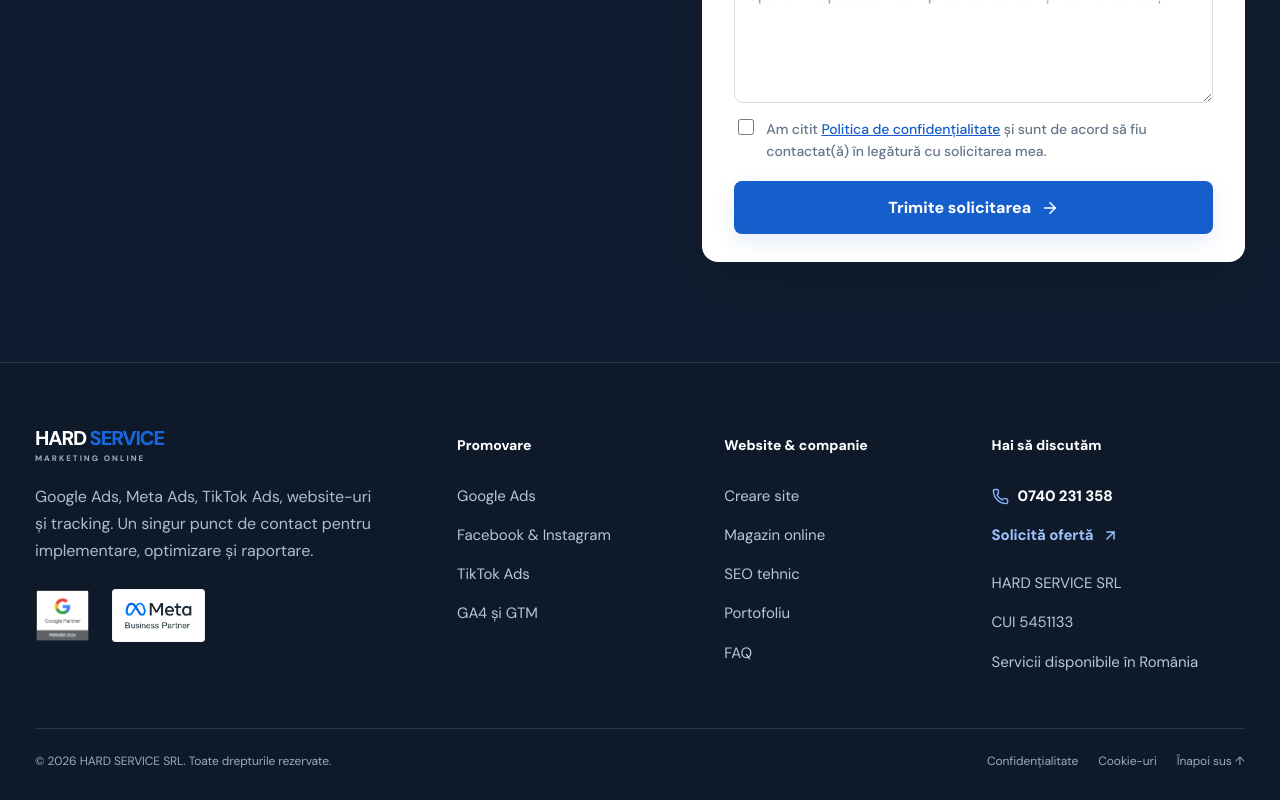
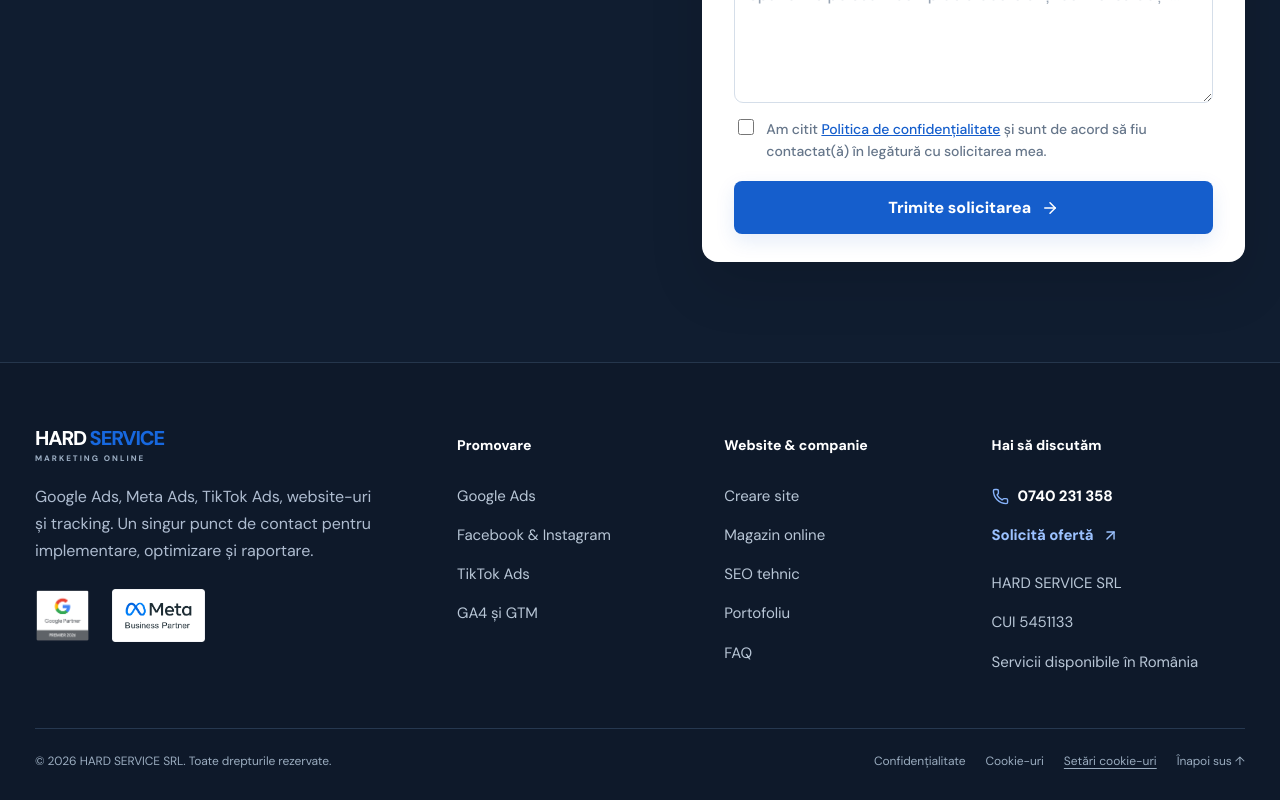
Before and after one commit to creativeservice06-create/hsmarketing.ro-v1, a Next.js app in the folder HardService_Final_Texte_Corectate_v27/: page / in a window 1280 px wide. Shown: the part 8767-9567 px from the top of the page. Built offline with nearby package versions, Linux system fonts and the light colour scheme; no server answers.

Commit message:
Update Footer.tsx

```diff
--- a/HardService_Final_Texte_Corectate_v27/components/Footer.tsx
+++ b/HardService_Final_Texte_Corectate_v27/components/Footer.tsx
@@ -2,6 +2,7 @@ import Link from 'next/link';
 import {ArrowUpRight, Phone} from 'lucide-react';
 import PartnerBadges from '@/components/PartnerBadges';
 import {SITE} from '@/lib/site';
+import { CookiePreferencesButton } from '@/components/CookieConsent';
 
 export default function Footer(){return <footer className="hs-footer">
   <div className="container hs-footer-main">
@@ -14,5 +15,5 @@ export default function Footer(){return <footer className="hs-footer">
     <div className="hs-footer-col"><h3>Website &amp; companie</h3><Link href="/creare-site/">Creare site</Link><Link href="/magazin-online/">Magazin online</Link><Link href="/seo-tehnic/">SEO tehnic</Link><Link href="/#proiecte">Portofoliu</Link><Link href="/#faq">FAQ</Link></div>
     <div className="hs-footer-col hs-footer-contact"><h3>Hai să discutăm</h3><a href={SITE.phoneHref}><Phone size={17}/>{SITE.phone}</a><Link href="/contact/" className="hs-footer-offer">Solicită ofertă <ArrowUpRight size={17}/></Link><span>{SITE.legalName}</span><span>CUI {SITE.cui}</span><span>Servicii disponibile în România</span></div>
   </div>
-  <div className="container hs-footer-bottom"><span>© {new Date().getFullYear()} {SITE.legalName}. Toate drepturile rezervate.</span><div><Link href="/politica-confidentialitate/">Confidențialitate</Link><Link href="/politica-cookie-uri/">Cookie-uri</Link><Link href="/#top">Înapoi sus ↑</Link></div></div>
+  <div className="container hs-footer-bottom"><span>© {new Date().getFullYear()} {SITE.legalName}. Toate drepturile rezervate.</span><div><Link href="/politica-confidentialitate/">Confidențialitate</Link><Link href="/politica-cookie-uri/">Cookie-uri</Link><CookiePreferencesButton /><Link href="/#top">Înapoi sus ↑</Link></div></div>
 </footer>}
```
